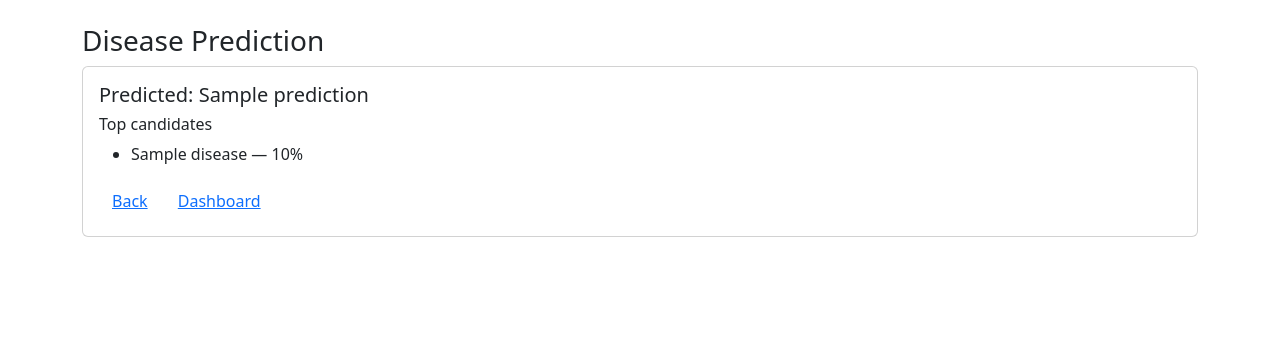
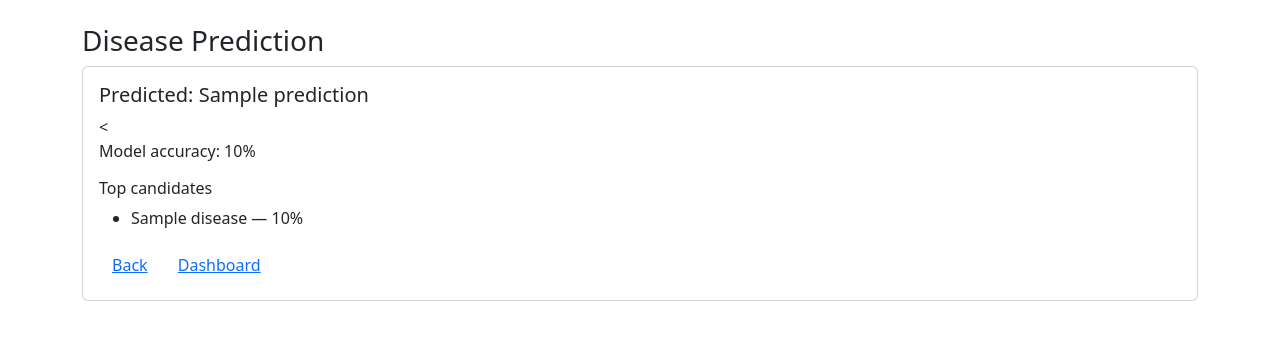
Before and after one commit to HarshBhushanD/Big-Data, a Flask app: template templates/disease_result.html in a window 1280 px wide. Shown: the part 56-396 px from the top of the page. Run offline with Flask 3, Linux system fonts and the light colour scheme; the template is opened without the code that fills it: most values are stand-ins (such as "Sample title", 1, 10 or a date in 2020).

Commit message:
accuracy

```diff
--- a/templates/disease_result.html
+++ b/templates/disease_result.html
@@ -4,7 +4,7 @@
 <div class="card">
   <div class="card-body">
     <h5 class="card-title">Predicted: {{ result.prediction }}</h5>
-    <!-- <p>Model accuracy: {{ (result.model_accuracy*100)|round(1) }}%</p> -->
+    <<p>Model accuracy: {{ (result.model_accuracy*100)|round(1) }}%</p>
     <h6>Top candidates</h6>
     <ul>
       {% for c in result.top_candidates %}
```
